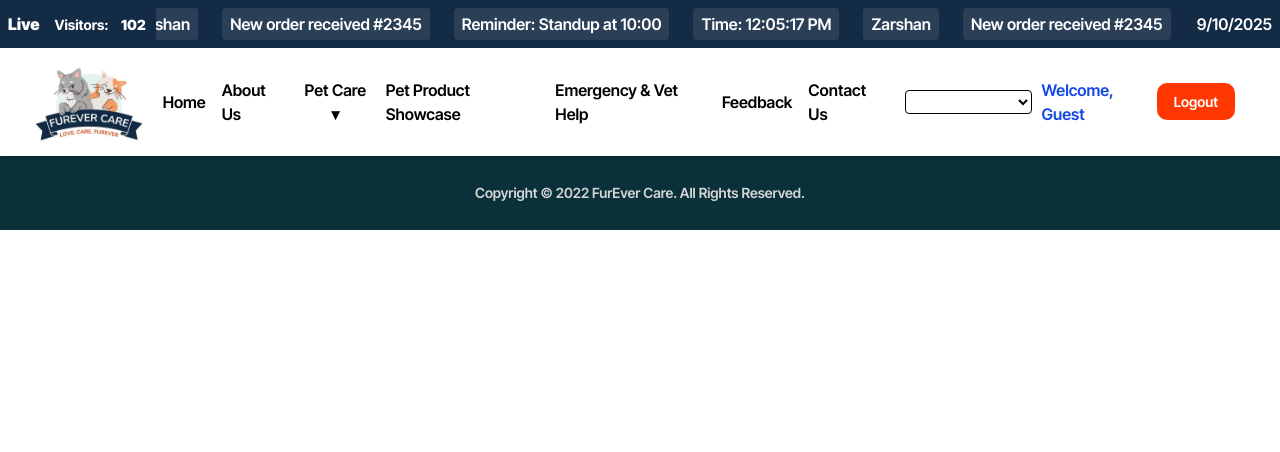
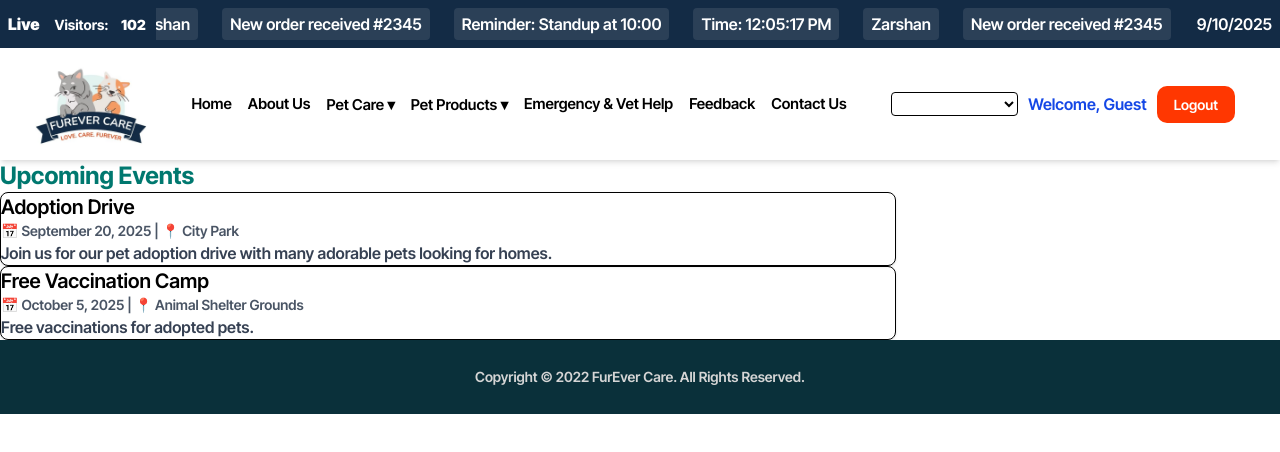
Before and after one commit to mrameezofficial/FurEver-Care---React, a React (Vite) app: page /events in a window 1280 px wide. Shown: the top 452 px of the page. Built offline with nearby package versions, Linux system fonts and the light colour scheme.

Commit message:
last rameez

```diff
--- a/src/ components/Header.jsx
+++ b/src/ components/Header.jsx
@@ -37,10 +37,10 @@ export default function Header() {
   // Navigation for Pet Owner
   const PetOwnerNav = () => (
     <>
-      <Link to="/pet-owner">Home</Link>
-      <Link to="/about">About Us</Link>
+      <Link to="/owner" className="menu-link">Home</Link>
+      <Link to="/about" className="menu-link">About Us</Link>
       <div className="relative group">
-        <button className="cursor-pointer">Pet Care ▾</button>
+        <button className="cursor-pointer menu-link">Pet Care ▾</button>
         <ul className="absolute hidden group-hover:block bg-white border mt-1 py-2 px-4 shadow-md">
           <li><Link to="/pet-profile">Pet Profile</Link></li>
           <li><Link to="/feeding-guide">Feeding Guide</Link></li>
@@ -49,21 +49,28 @@ export default function Header() {
           <li><Link to="/training-tips">Training Tips</Link></li>
         </ul>
       </div>
-      <Link to="/products">Pet Product Showcase</Link>
-      <Link to="/vet-help">Emergency & Vet Help</Link>
-      <Link to="/feedback">Feedback</Link>
-      <Link to="/contact">Contact Us</Link>
+       <div className="relative group">
+        <Link to="/products" className="cursor-pointer menu-link">Pet Products ▾</Link>
+        <ul className="absolute hidden group-hover:block bg-white border mt-1 py-2 px-4 shadow-md">
+          <li><Link to="/products">All</Link></li>
+          <li><Link to="/products?category=Dog%2FCat%20Food">Dog/Cat Food</Link></li>
+          <li><Link to="/products?category=Toys">Toys</Link></li>
+          <li><Link to="/products?category=Grooming%20Essentials">Grooming Essentials</Link></li>
+          <li><Link to="/products?category=Bedding%20and%20Apparel">Bedding and Apparel</Link></li>
+          <li><Link to="products?category=Health%20Supplements">Health Supplements</Link></li>
+        </ul>
+      </div>
+      <Link to="/vet-help" className="menu-link">Emergency & Vet Help</Link>
+      <Link to="/feedback" className="menu-link">Feedback</Link>
+      <Link to="/contact" className="menu-link">Contact Us</Link>
     </>
   );
 
   // Navigation for Veterinarian
   const VetNav = () => (
     <>
-      <Link to="/vet">Home</Link>
-      <Link to="/vet-form-page">Add Profile</Link>
-      <Link to="/vet-profile-page">My Profile</Link>
-      <Link to="/appointments">Appointments</Link>
-      <Link to="/cases">Case Studies</Link>
+      <Link to="/vet-form">Add Profile</Link>
+      <Link to="/vet">My Profile</Link>
       <Link to="/contact">Contact Us</Link>
     </>
   );
@@ -71,9 +78,8 @@ export default function Header() {
   // Navigation for Shelter
   const ShelterNav = () => (
     <>
-      <Link to="/shelter">Home</Link>
-      <Link to="/shelter-animals">Available Animals</Link>
-      <Link to="/shelter-form">Register Animal</Link>
+      <Link to="/shelter">Available Animals</Link>
+      <Link to="/success-stories">Success Stories</Link>
       <Link to="/events">Adoption Events</Link>
       <Link to="/contact">Contact Us</Link>
     </>
--- a/src/ components/VetForm.jsx
+++ b/src/ components/VetForm.jsx
@@ -62,7 +62,7 @@ export default function VetForm() {
 
 
    // All validations passed → navigate
-   navigate("/vet-profile-page", { state: { ...form, image: imagePreview } });
+   navigate("/vet-profile", { state: { ...form, image: imagePreview } });
  };
 
 
--- a/src/App.jsx
+++ b/src/App.jsx
@@ -25,6 +25,7 @@ import VetFormPage from "./dashboards/Veterinarian/VetFormPage";
 import Header from "./ components/Header";
 import Gallery from "./dashboards/shelter/Gallery";
 import SuccessStories from "./ components/ShltSuccessStories";
+import Events from "./dashboards/shelter/Events";
 
 // Protected Route Component
 const ProtectedRoute = ({ children, role }) => {
@@ -58,7 +59,7 @@ const App = () => {
           element={<Welcome />}
         />
         <Route
-          path="/pet-owner"
+          path="/owner"
           element= {<PetOwnerHome />}
         />
         <Route
@@ -103,10 +104,14 @@ const App = () => {
         />
         <Route
           path="/shelter"
-          element={<ShelterHome />}
+          element={<Gallery />}
         />
         <Route
-          path="/animal-gallery"
+          path="/events"
+          element={<Events />}
+        />
+        <Route
+          path="/ho"
           element={<Gallery /> }
         />
         <Route
@@ -118,7 +123,7 @@ const App = () => {
           element={<PetOwnerContact />}
         />
         <Route
-         path="/vet-profile"
+         path="/vet"
          element={<VetProfilePage />}
         />
         <Route
--- a/src/dashboards/shelter/Events.jsx
+++ b/src/dashboards/shelter/Events.jsx
@@ -1,23 +1,31 @@
 import React from "react";
+import eventsData from "../../data/zevents.json";
 
-function Events({ events }) {
+export default function Events() {
+  // Ensure it's always an array
+  const events = Array.isArray(eventsData) ? eventsData : [];
+
+  if (!events.length) {
+    return <p className="p-6">No events available.</p>;
+  }
+
   return (
-    <section>
-      <h2 className="text-3xl font-bold mb-4 text-gray-800 pt-[20vw] shltr-hd2">Upcoming Events</h2>
-      <div className="shltr-event-hd">
-        {events.map(event => (
-          <div
+    <div className="max-w-4xl mx-auto p-6">
+      <h2 className="text-2xl font-bold mb-6 text-teal-700">Upcoming Events</h2>
+      <ul className="space-y-4">
+        {events.map((event) => (
+          <li
             key={event.id}
-            className="shltr-event-h2"
+            className="p-4 border rounded-lg shadow hover:shadow-md transition"
           >
-            <h3 className="pt-4 text-xl font-semibold">{event.title}</h3>
-            <p className="text-gray-600">{event.date}</p>
-            <p className="text-gray-600">{event.details}</p>
-          </div>
+            <h3 className="text-xl font-semibold">{event.title}</h3>
+            <p className="text-sm text-gray-600">
+              📅 {event.date} | 📍 {event.location}
+            </p>
+            <p className="mt-2 text-gray-700">{event.description}</p>
+          </li>
         ))}
-      </div>
-    </section>
+      </ul>
+    </div>
   );
 }
-
-export default Events;
--- a/src/dashboards/shelter/Listing.jsx
+++ /dev/null
@@ -1,17 +0,0 @@
-import React from "react";
-
-function Listing({ pet }) {
-  return (
-    <div className="bg-white shadow-md rounded p-4 border shltr-card transition">
-      <img src={pet.image} alt={pet.name} className="w-full h-48 object-cover" />
-      <div className="p-4">
-        <h3 className="text-xl font-semibold text-gray-800">{pet.name}</h3>
-        <p className="text-gray-600">Age: {pet.age}</p>
-        <p className="text-gray-600">Breed: {pet.breed}</p>
-        <p className="mt-2 text-gray-700 text-sm">{pet.description}</p>
-      </div>
-    </div>
-  );
-}
-
-export default Listing;
--- a/src/dashboards/shelter/SuccessStories.jsx
+++ b/src/dashboards/shelter/SuccessStories.jsx
@@ -1,20 +1,39 @@
-import React from 'react'
-import Hero from '../../ components/Hero'
-import Gallery from '../../ components/Animalgallery'
-import SuccessStories from '../../ components/ShltSuccessStories'
+import React from "react";
+import storiesData from "../../data/successstoriess.json";
 
+export default function SuccessStories() {
+  // always ensure it's an array
+  const stories = Array.isArray(storiesData) ? storiesData : [];
 
-const ShltSuccessStories = () => {
+  if (!stories.length) {
+    return <p className="p-6 text-gray-600">No success stories yet.</p>;
+  }
+
   return (
-    <div>
-        <Hero pageTitle="Success Stories" />
-      <section className="pet-owner-section">
-        <div className="container pet-owner-row">
-          <SuccessStories stories={storiesData}  />
-        </div>
-      </section>
+    <div className="max-w-5xl mx-auto p-6">
+      <h2 className="text-2xl font-bold mb-6 text-teal-700">Success Stories</h2>
+      <div className="grid grid-cols-1 md:grid-cols-2 gap-6">
+        {stories.map((story, index) => (
+          <div
+            key={story.id || index}
+            className="p-4 border rounded-lg shadow hover:shadow-md transition bg-white"
+          >
+            {story.image && (
+              <img
+                src={story.image}
+                alt={story.title || story.name}
+                className="w-full h-48 object-cover rounded mb-4"
+              />
+            )}
+            <h3 className="text-lg font-semibold">
+              {story.title || story.name}
+            </h3>
+            <p className="mt-2 text-gray-700">
+              {story.description || story.text}
+            </p>
+          </div>
+        ))}
+      </div>
     </div>
-  )
+  );
 }
-
-export default ShltSuccessStories
--- a/src/data/successstoriess.json
+++ b/src/data/successstoriess.json
@@ -2,18 +2,19 @@
   {
     "id": 1,
     "title": "Bella's New Home",
-    "image": "src/assets/Bella's New Home.jpg",
+    "image": "/assets/bella.jpg",
     "description": "Bella the cat found her forever home with a loving family."
   },
   {
     "id": 2,
     "title": "Max’s Happy Life",
-    "image": "src/assets/Max-new-home.jpg",
+    "image": "/assets/max.jpg",
     "description": "Max the dog was adopted and now enjoys long walks daily."
   },
   {
-    "name": "Max & The Johnsons",
-    "text": "Max became the family's new best friend and protector.",
-    "image": "https://placedog.net/300/201?id=3"
+    "id": 3,
+    "title": "Max & The Johnsons",
+    "image": "https://placedog.net/300/201?id=3",
+    "description": "Max became the family's new best friend and protector."
   }
 ]
--- a/src/index.css
+++ b/src/index.css
@@ -498,6 +498,10 @@ body{
     transition: .3s ease all;
 }
 
+.menu-link {
+    font-size: 15px;
+}
+
 .main-nav {
  list-style: none;
  display: flex;
```
